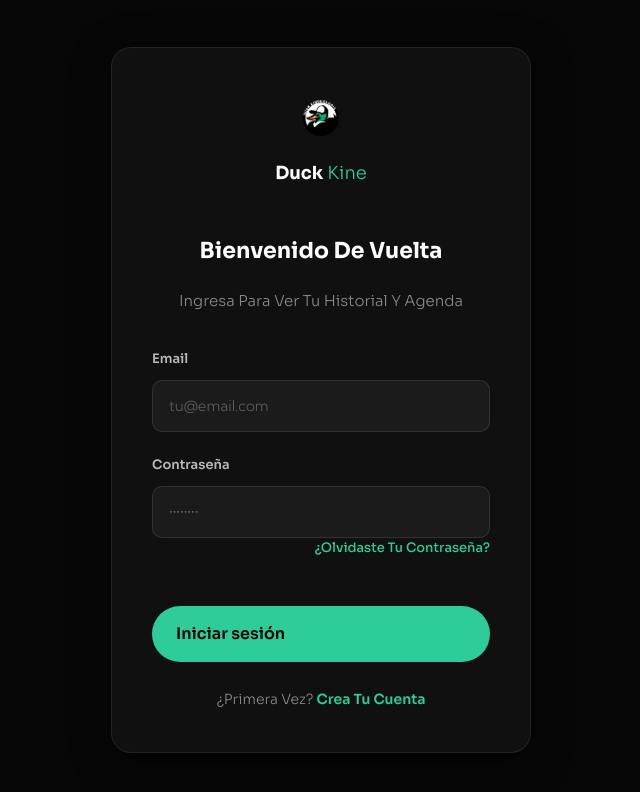
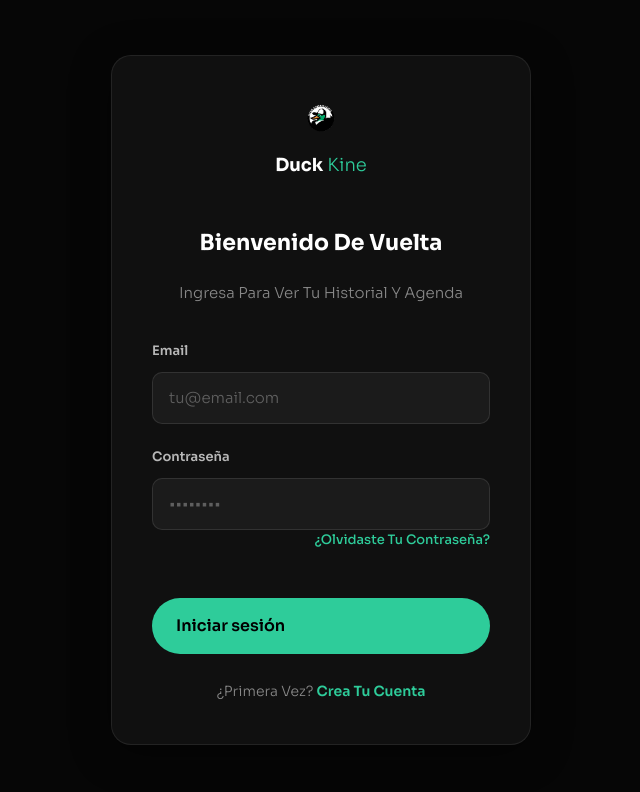
Before and after one commit to leodavidsoto/duck-kine, a Next.js app in the folder frontend/: page /login in a window 1280 px wide. Shown: the top 792 px of the page, without its empty margins (319-959 px from the left). Built offline with nearby package versions, Linux system fonts and the light colour scheme; no server answers.

Commit message:
style: smaller auth logo, fix font to Sora on login/register

```diff
--- a/frontend/src/app/(auth)/auth.module.css
+++ b/frontend/src/app/(auth)/auth.module.css
@@ -16,6 +16,7 @@
     border-radius: 20px;
     padding: 40px;
     box-shadow: 0 8px 40px rgba(0, 0, 0, 0.4);
+    font-family: 'Sora', sans-serif;
 }
 
 .authLogo {
@@ -24,8 +25,8 @@
 }
 
 .authLogoMark {
-    width: 60px;
-    height: 60px;
+    width: 44px;
+    height: 44px;
     margin: 0 auto 12px;
     border-radius: 50%;
     overflow: hidden;
@@ -84,7 +85,7 @@
     border: 1.5px solid rgba(255, 255, 255, 0.1);
     border-radius: 10px;
     color: #ffffff;
-    font-family: 'Kumbh Sans', sans-serif;
+    font-family: 'Sora', sans-serif;
     font-size: 0.9375rem;
     transition: all 0.3s ease;
     outline: none;
```
